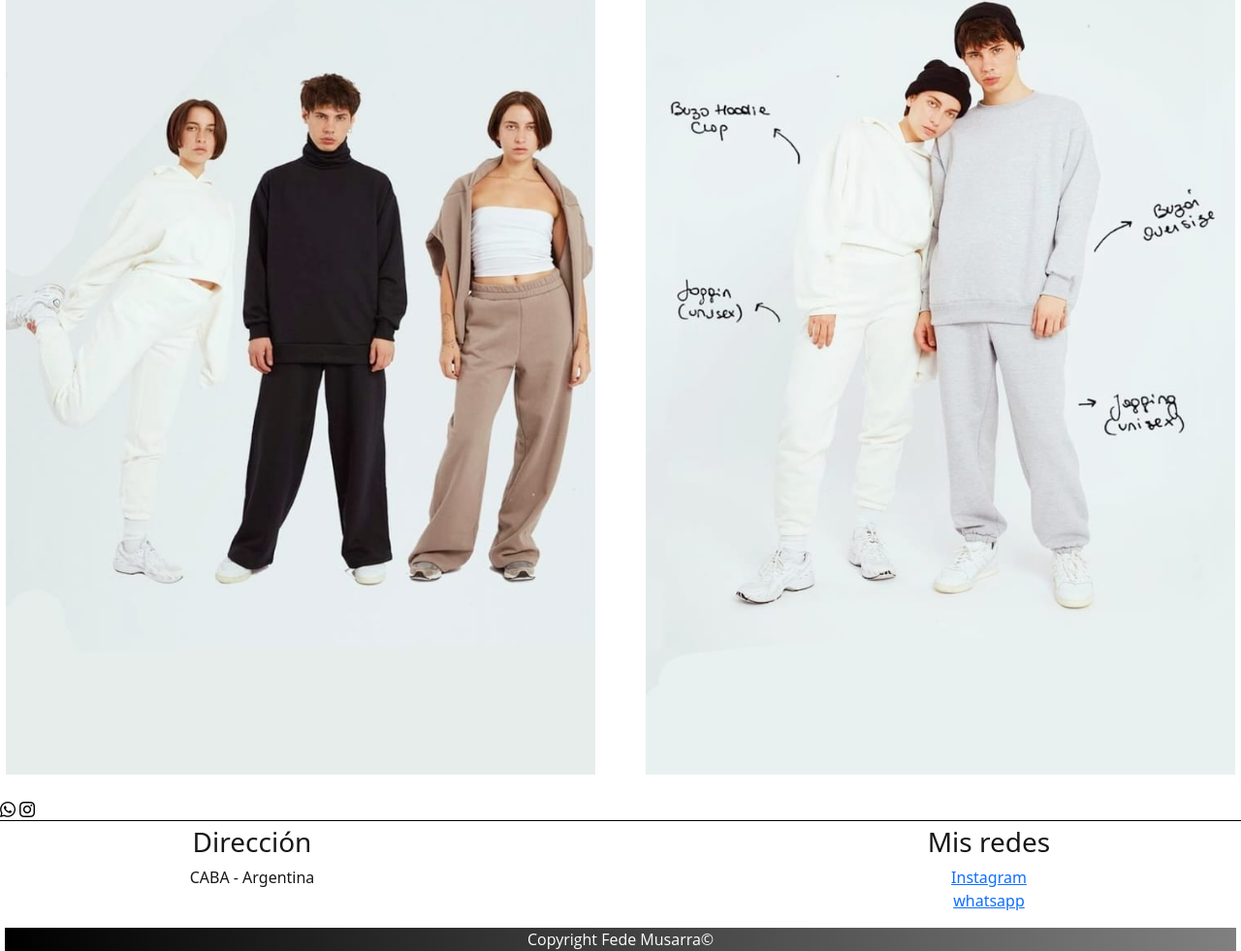
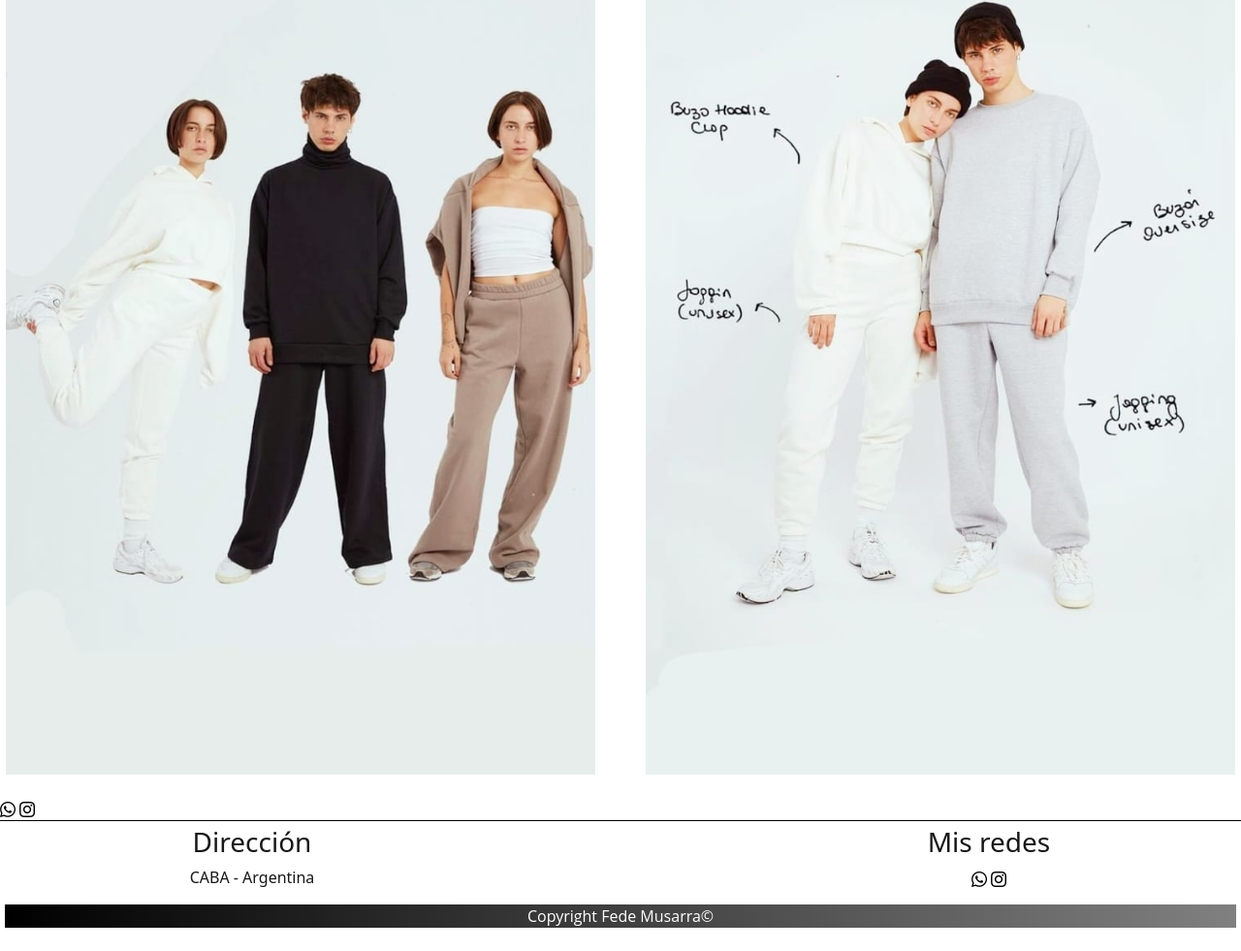
Before and after one commit to Fedemusarra/idea-Musarra, a website: page index.html in a window 1280 px wide. Shown: the part 250-1231 px from the top of the page at 97% size. After the commit the page ends 1207 px from the top, so only its background shows below. Drawn offline with nearby package versions, Linux system fonts and the light colour scheme; a web font is replaced by a local one.

Commit message:
cambios footer

```diff
--- a/css/estilo.css
+++ b/css/estilo.css
@@ -100,6 +100,6 @@ main h5 {
 
 
   iframe{
-    width: 95%;
-      height: 95%
+  text-align: left;
+  align-items: flex-end;
   }
--- a/index.html
+++ b/index.html
@@ -85,16 +85,10 @@
             </div>
 
 
-            <div class="col-md-4 footer-col">
+            <div class="col-md-4 footer-col" style="justify-content: space-evenly">
                 <h3>Mis redes</h3>
-                <ul class="list-inline">
-                    <li>
-                        <a  target="_blank" href="https://www.instagram.com/black.outfitters/" class="btn-social btn-outline">Instagram</a>
-                    </li>
-                    <li>
-                        <a  target="_blank" href="https://api.whatsapp.com/send?phone=541133674062" class="btn-social btn-outline"> whatsapp</a>
-                    </li>
-                </ul>
+                <a href="https://api.whatsapp.com/send?phone=541133674062"><img src="imagnes/whatsapp.png" alt="whatsapp."></a>
+                <a href="https://www.instagram.com/black.outfitters/"><img src="imagnes/instagram.png" alt="instagram."></a>
             </div>
 
         </div>
```
Also changed, not shown: info.html (+4 -3 lines).
